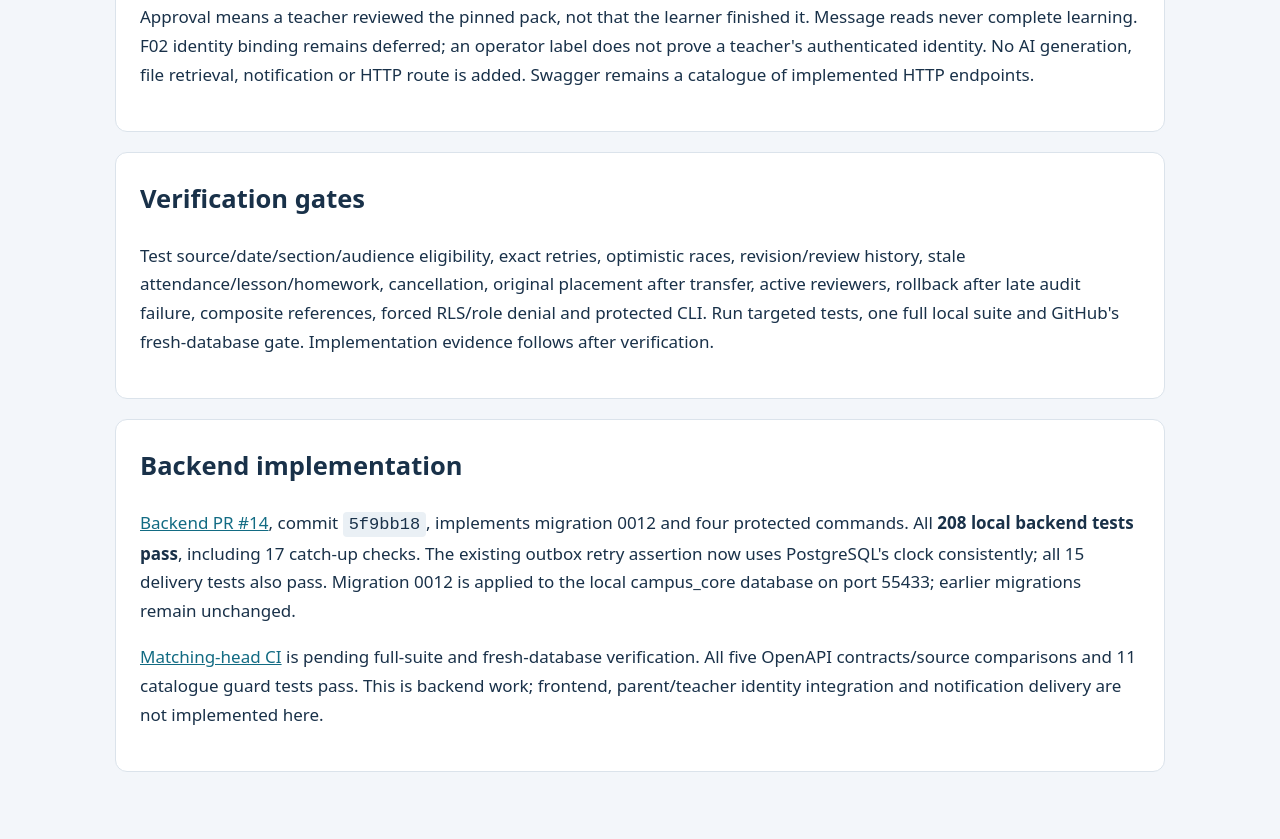
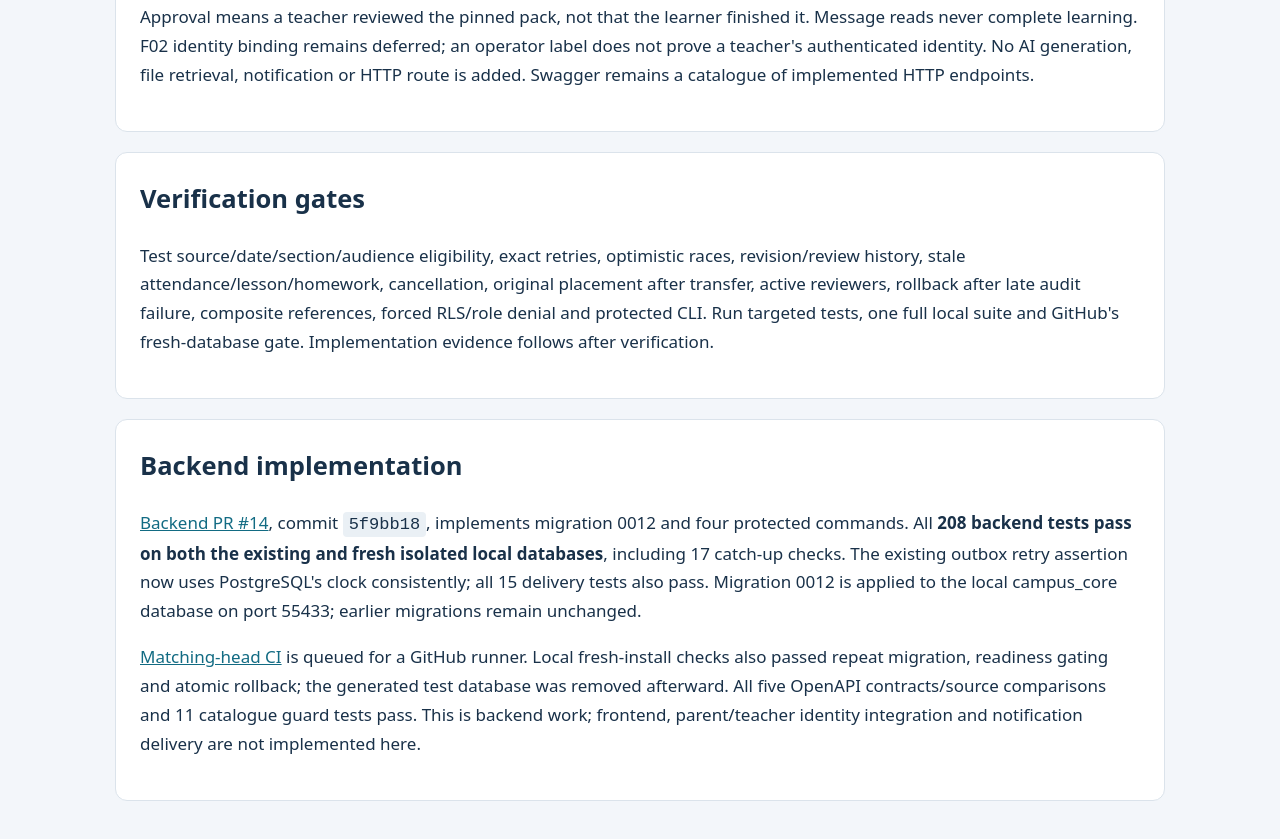
Before and after one commit to nishantgautamIT/school-os-docs, a website: page previews/school-absence-catchup.html in a window 1280 px wide. Shown: the part 2223-3062 px from the top of the page. Before the commit the page ends 3039 px from the top, so only its background shows below. Drawn offline with Linux system fonts and the light colour scheme.

Commit message:
Record successful fresh database validation and queued CI

```diff
--- a/previews/school-absence-catchup.html
+++ b/previews/school-absence-catchup.html
@@ -4,4 +4,4 @@
 <section><h2>Seven private tables in migration 0012</h2><ul><li><code>learning.catchup_packs</code>: one attendance-linked aggregate, original enrollment/year/section, current revision/review, state and optimistic version.</li><li><code>learning.catchup_revisions</code>: append-only guidance and content digest, attendance event version.</li><li><code>learning.catchup_lessons</code>: selected lesson versions per revision; composite references enforce original section/year and retained event.</li><li><code>learning.catchup_homework</code>: selected homework versions per revision, selected lesson link and captured-audience enrollment.</li><li><code>learning.catchup_reviews</code>: one immutable decision per revision with feedback and teacher/staff/assignment version.</li><li><code>learning.catchup_events</code>: action, before/after metadata, operator/reason and aggregate version.</li><li><code>learning.catchup_commands</code>: normalized digest and original metadata result for retries.</li></ul><p>All tables force tenant RLS and deny runtime/dispatcher access. Same-school composite references retain source history and prevent cross-pack/revision/reviewer pointers. Aggregate current revision/review references are deferred within the transaction.</p></section>
 <section><h2>Transactions and boundaries</h2><p>Use the exact operator database role, a request advisory lock and the shared school row lock. The revision, references, review, aggregate update, event, security audit and command receipt commit together. Suspended/closed schools and closed years reject new changes; exact retries survive closure. Receipts/events omit guidance, feedback and lesson/homework text. The protected CLI accepts only bounded private regular JSON files.</p><p>Approval means a teacher reviewed the pinned pack, not that the learner finished it. Message reads never complete learning. F02 identity binding remains deferred; an operator label does not prove a teacher's authenticated identity. No AI generation, file retrieval, notification or HTTP route is added. Swagger remains a catalogue of implemented HTTP endpoints.</p></section>
 <section id="verification"><h2>Verification gates</h2><p>Test source/date/section/audience eligibility, exact retries, optimistic races, revision/review history, stale attendance/lesson/homework, cancellation, original placement after transfer, active reviewers, rollback after late audit failure, composite references, forced RLS/role denial and protected CLI. Run targeted tests, one full local suite and GitHub's fresh-database gate. Implementation evidence follows after verification.</p></section>
-<section id="delivery"><h2>Backend implementation</h2><p><a href="https://github.com/nishantgautamIT/campus-core-api/pull/14">Backend PR #14</a>, commit <code>5f9bb18</code>, implements migration 0012 and four protected commands. All <strong>208 local backend tests pass</strong>, including 17 catch-up checks. The existing outbox retry assertion now uses PostgreSQL's clock consistently; all 15 delivery tests also pass. Migration 0012 is applied to the local campus_core database on port 55433; earlier migrations remain unchanged.</p><p><a href="https://github.com/nishantgautamIT/campus-core-api/actions/runs/41863168251">Matching-head CI</a> is pending full-suite and fresh-database verification. All five OpenAPI contracts/source comparisons and 11 catalogue guard tests pass. This is backend work; frontend, parent/teacher identity integration and notification delivery are not implemented here.</p></section></main></body></html>
+<section id="delivery"><h2>Backend implementation</h2><p><a href="https://github.com/nishantgautamIT/campus-core-api/pull/14">Backend PR #14</a>, commit <code>5f9bb18</code>, implements migration 0012 and four protected commands. All <strong>208 backend tests pass on both the existing and fresh isolated local databases</strong>, including 17 catch-up checks. The existing outbox retry assertion now uses PostgreSQL's clock consistently; all 15 delivery tests also pass. Migration 0012 is applied to the local campus_core database on port 55433; earlier migrations remain unchanged.</p><p><a href="https://github.com/nishantgautamIT/campus-core-api/actions/runs/41863168251">Matching-head CI</a> is queued for a GitHub runner. Local fresh-install checks also passed repeat migration, readiness gating and atomic rollback; the generated test database was removed afterward. All five OpenAPI contracts/source comparisons and 11 catalogue guard tests pass. This is backend work; frontend, parent/teacher identity integration and notification delivery are not implemented here.</p></section></main></body></html>
```
